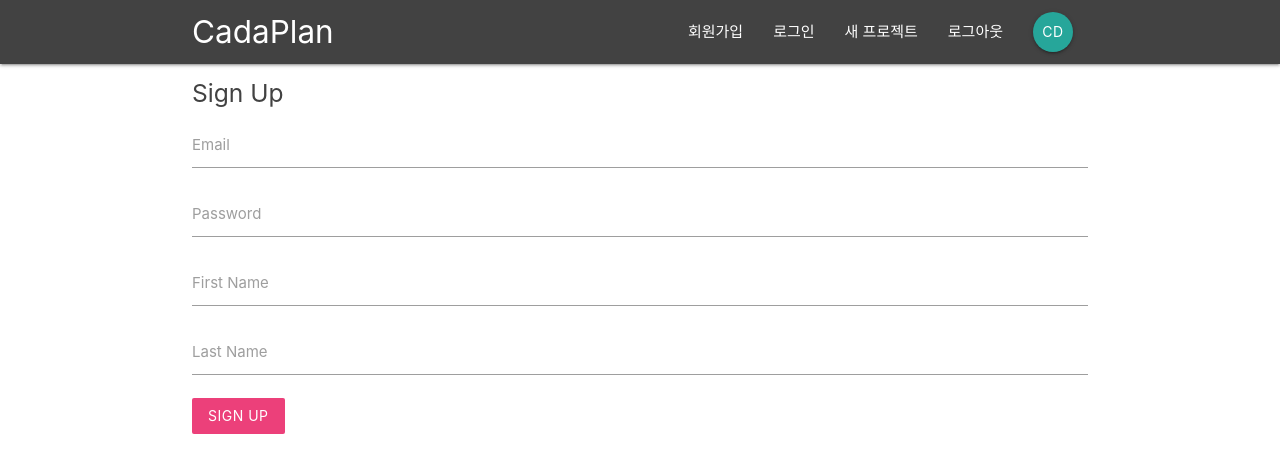
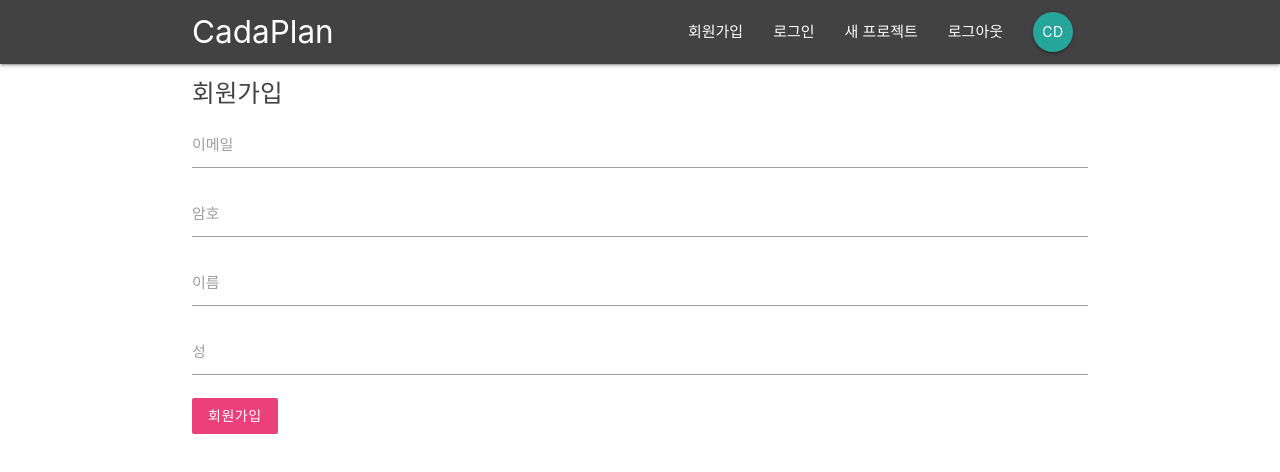
Before and after one commit to skqoaudgh/react-redux-pm-app, a React (Create React App) app: page /signup in a window 1280 px wide. Shown: the top 472 px of the page. Built offline with nearby package versions, Linux system fonts and the light colour scheme; the HTML template or start-up script is replaced by a standard one.

Commit message:
영어 대신 한글로 표기하도록

```diff
--- a/src/components/auth/SignIn.js
+++ b/src/components/auth/SignIn.js
@@ -21,17 +21,17 @@ export class SignIn extends Component {
     return (
       <div className="container">
         <form onSubmit={this.handleSubmit} className="white">
-          <h5 className="grey-text text-darken-3">Sign In</h5>
+          <h5 className="grey-text text-darken-3">회원가입</h5>
           <div className="input-field">
-            <label htmlFor="email">Email</label>
+            <label htmlFor="email">이메일</label>
             <input type="email" id="email" onChange={this.handleChange} />
           </div>
           <div className="input-field">
-            <label htmlFor="password">Password</label>
+            <label htmlFor="password">암호</label>
             <input type="password" id="password" onChange={this.handleChange} />
           </div>
           <div className="input-field">
-            <button className="btn pink lighten-1 z-depth-0">Login</button>
+            <button className="btn pink lighten-1 z-depth-0">로그인</button>
           </div>
         </form>
       </div>
--- a/src/components/auth/SignUp.js
+++ b/src/components/auth/SignUp.js
@@ -23,25 +23,25 @@ export class SignUp extends Component {
     return (
       <div className="container">
         <form onSubmit={this.handleSubmit} className="white">
-          <h5 className="grey-text text-darken-3">Sign Up</h5>
+          <h5 className="grey-text text-darken-3">회원가입</h5>
           <div className="input-field">
-            <label htmlFor="email">Email</label>
+            <label htmlFor="email">이메일</label>
             <input type="email" id="email" onChange={this.handleChange} />
           </div>
           <div className="input-field">
-            <label htmlFor="password">Password</label>
+            <label htmlFor="password">암호</label>
             <input type="password" id="password" onChange={this.handleChange} />
           </div>
           <div className="input-field">
-            <label htmlFor="firstName">First Name</label>
+            <label htmlFor="firstName">이름</label>
             <input type="text" id="firstName" onChange={this.handleChange} />
           </div>
           <div className="input-field">
-            <label htmlFor="lastName">Last Name</label>
+            <label htmlFor="lastName">성</label>
             <input type="text" id="lastName" onChange={this.handleChange} />
           </div>
           <div className="input-field">
-            <button className="btn pink lighten-1 z-depth-0">Sign Up</button>
+            <button className="btn pink lighten-1 z-depth-0">회원가입</button>
           </div>
         </form>
       </div>
```
